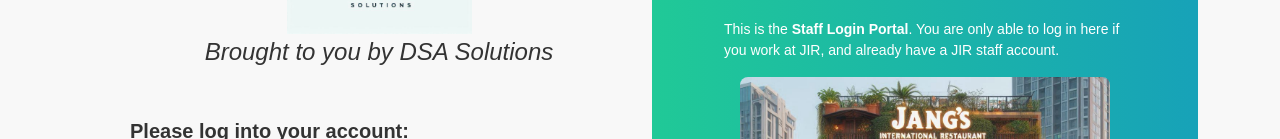
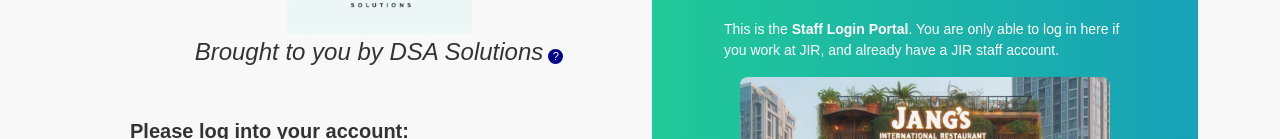
Before and after one commit to hammy412/restaurant-website, a React (Vite) app in the folder frontend/: page /staff-login in a window 1280 px wide. Shown: the part 269-408 px from the top of the page. Built offline with nearby package versions, Linux system fonts and the light colour scheme.

Commit message:
Added question mark hover
Added question mark hover button

```diff
--- a/frontend/src/pages/StaffLogin.jsx
+++ b/frontend/src/pages/StaffLogin.jsx
@@ -59,6 +59,13 @@
                 />
                 <h4 className="mt-1 mb-5 pb-1">
                   <i>Brought to you by DSA Solutions</i>
+                  <span
+                    className="info-icon"
+                    data-tooltip="&quot;DSA Solutions&quot; is a software development
+                    company specializing in customized Restaurant Management Systems (RMSs) for restaurants."
+                  >
+                    ?
+                  </span>
                 </h4>
               </div>
 
```
